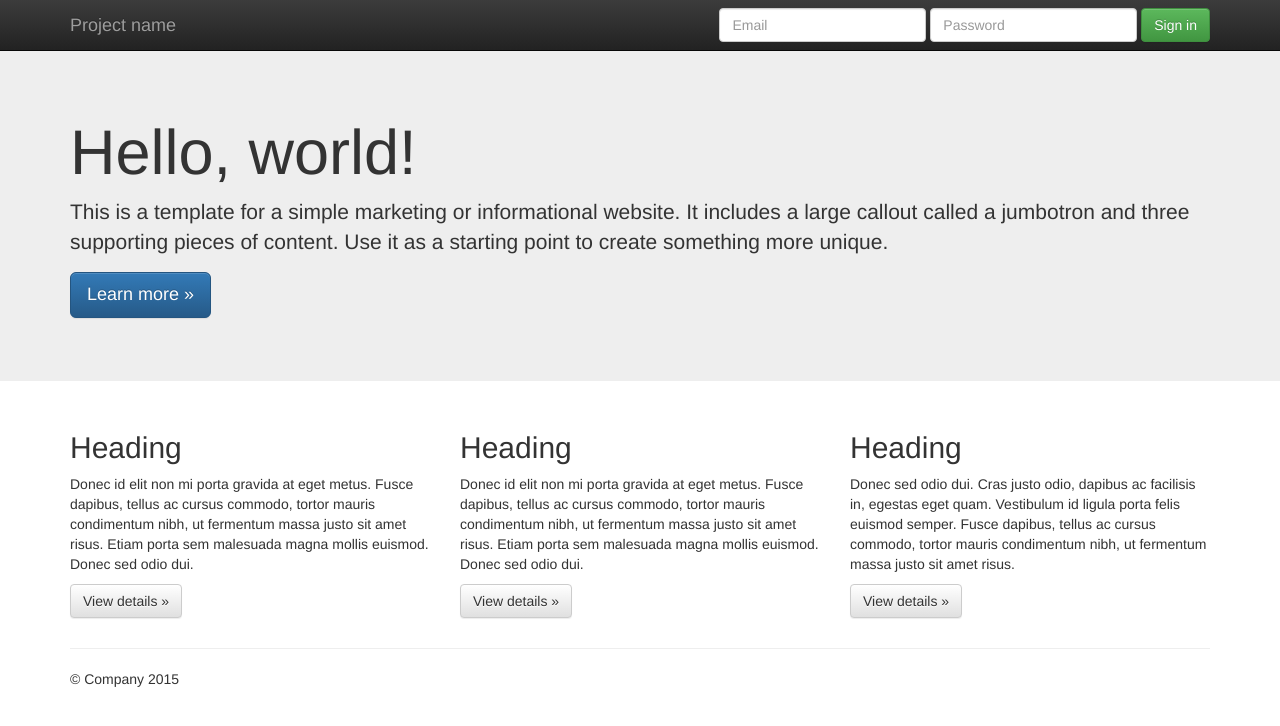
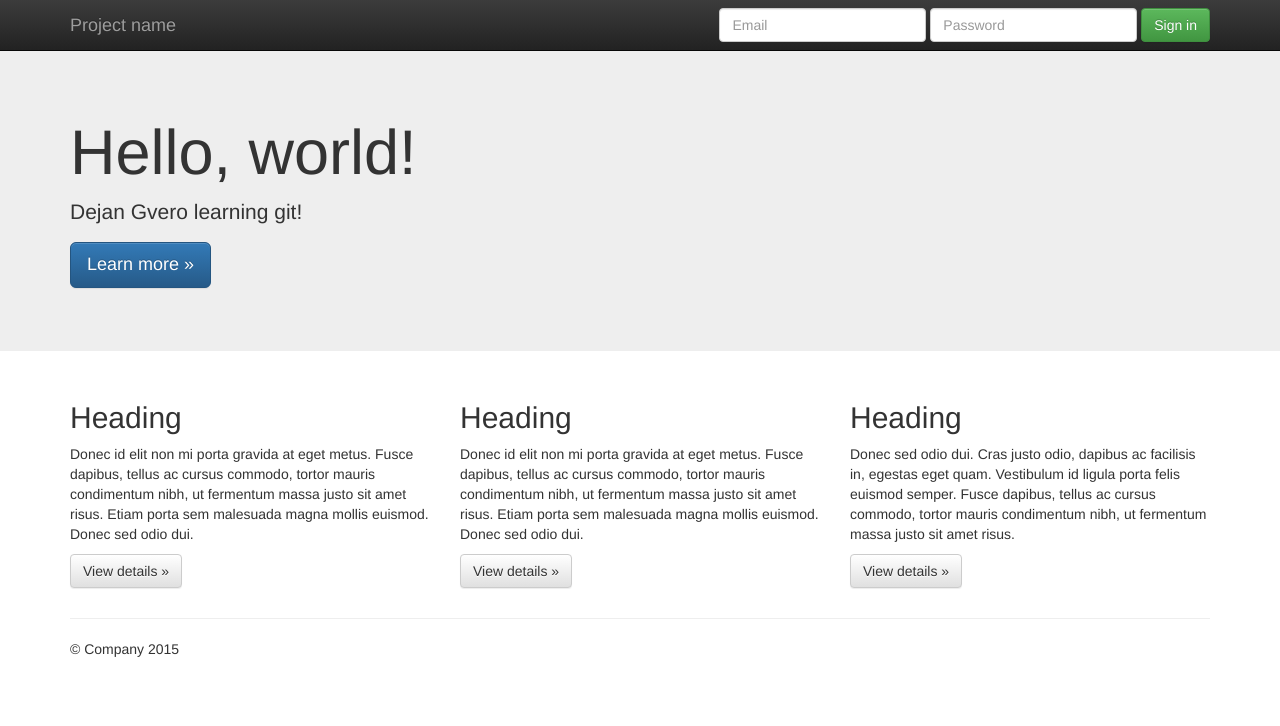
Before and after one commit to dejangvero-projects/git-demo, a plain HTML site: page index.html in a window 1280 px wide. Drawn offline with nearby package versions, Linux system fonts and the light colour scheme.

Commit message:
Updating index page for GitHub

```diff
--- a/index.html
+++ b/index.html
@@ -56,7 +56,7 @@
     <div class="jumbotron">
       <div class="container">
         <h1>Hello, world!</h1>
-        <p>This is a template for a simple marketing or informational website. It includes a large callout called a jumbotron and three supporting pieces of content. Use it as a starting point to create something more unique.</p>
+        <p>Dejan Gvero learning git!</p>
         <p><a class="btn btn-primary btn-lg" href="#" role="button">Learn more &raquo;</a></p>
       </div>
     </div>
```
